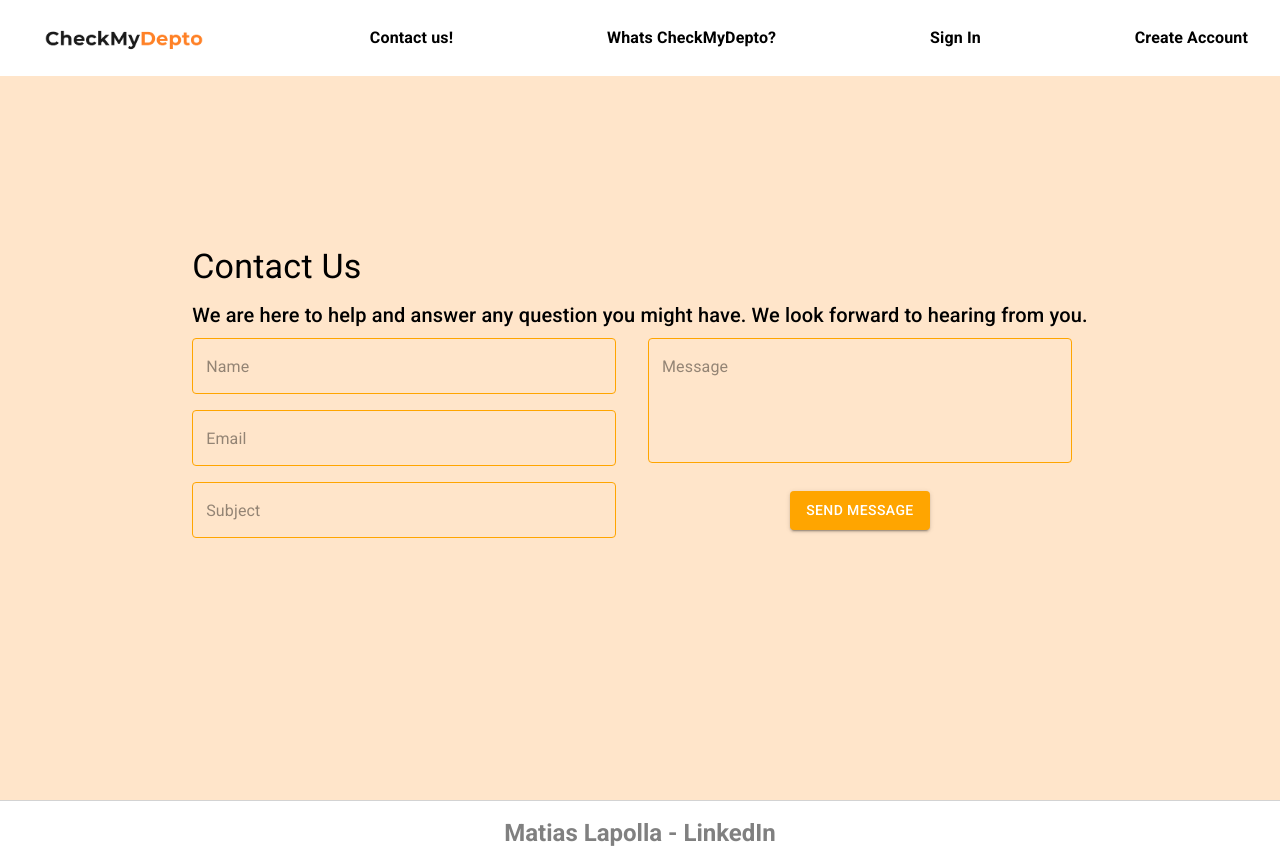
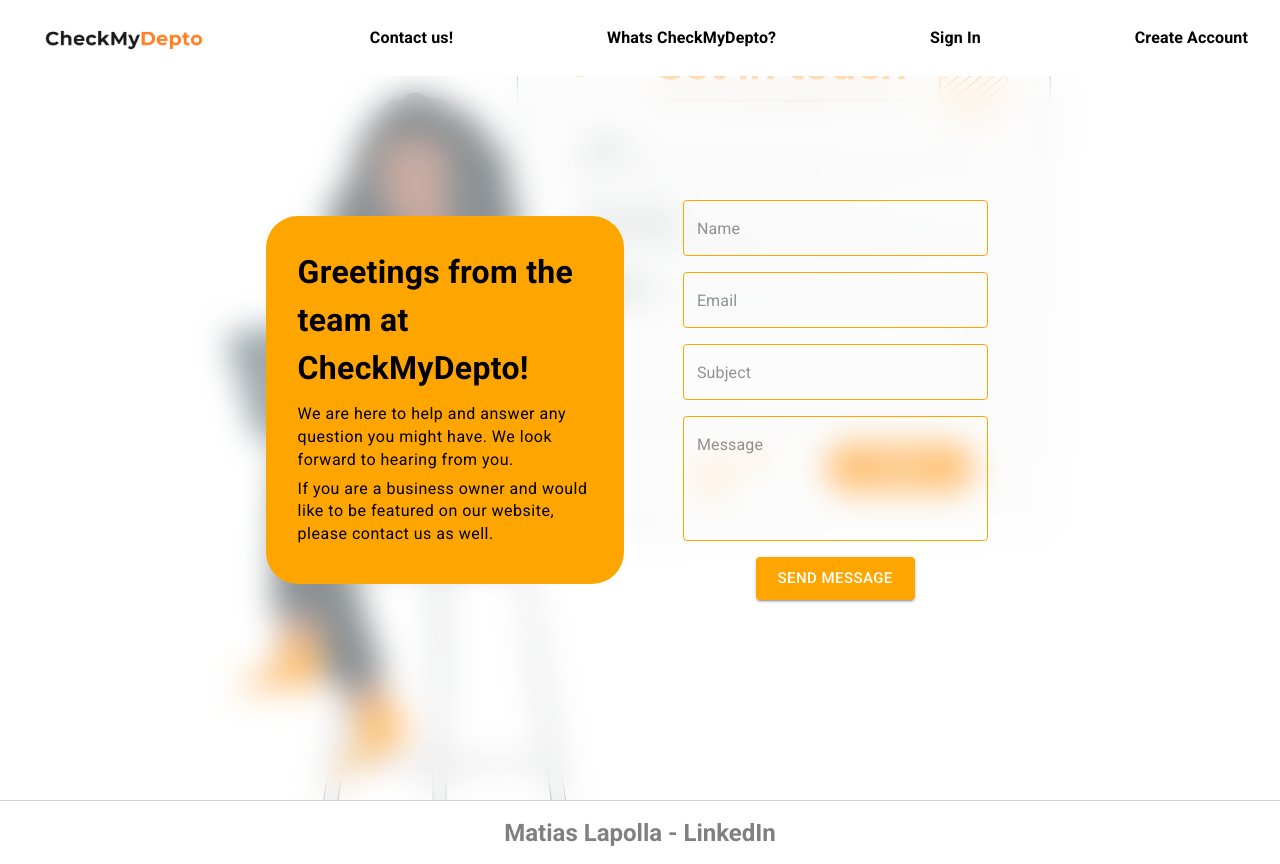
Before and after one commit to matiaslapolla/checkmydepto, a React (Create React App) app: page /contact in a window 1280 px wide. Built offline with nearby package versions, Linux system fonts and the light colour scheme.

Commit message:
updated contact page

```diff
--- a/package.json
+++ b/package.json
@@ -42,5 +42,8 @@
       "last 1 firefox version",
       "last 1 safari version"
     ]
+  },
+  "devDependencies": {
+    "prettier": "3.0.3"
   }
 }
--- a/src/Pages/Contact/index.js
+++ b/src/Pages/Contact/index.js
@@ -1,112 +1,209 @@
-import { Button, Grid, TextField, Typography } from '@mui/material'
-import React, { useState } from 'react'
+import { Button, Grid, TextField, Typography } from '@mui/material';
+import React, { useState } from 'react';
+import getInTouch from '../../Assets/get_in_touch_pana.png';
 
 const textStyleObject = {
-  "& .MuiOutlinedInput-root .MuiOutlinedInput-notchedOutline": {
-    borderColor: "orange",
+	'& .MuiOutlinedInput-root .MuiOutlinedInput-notchedOutline': {
+		borderColor: 'orange',
 	},
-  "& .MuiOutlinedInput-root.Mui-focused .MuiOutlinedInput-notchedOutline": {
-    borderColor: "green",
+	'& .MuiOutlinedInput-root.Mui-focused .MuiOutlinedInput-notchedOutline': {
+		borderColor: 'green',
 	},
-  "& .MuiOutlinedInput-input": {
-    color: "black",
+	'& .MuiOutlinedInput-input': {
+		color: 'black',
 	},
-  "& .MuiInputLabel-outlined": {
-    color: "black",
+	'& .MuiInputLabel-outlined': {
+		color: 'black',
 	},
-  "&:hover .MuiOutlinedInput-input": {
-    color: "black",
+	'&:hover .MuiOutlinedInput-input': {
+		color: 'black',
 	},
-  "&:hover .MuiInputLabel-outlined": {
-    color: "green",
+	'&:hover .MuiInputLabel-outlined': {
+		color: 'green',
 	},
-  "& .MuiOutlinedInput-root.Mui-focused .MuiOutlinedInput-input": {
-    color: "green",
+	'& .MuiOutlinedInput-root.Mui-focused .MuiOutlinedInput-input': {
+		color: 'green',
 	},
-  "& .MuiInputLabel-outlined.Mui-focused": {
-    color: "green",
+	'& .MuiInputLabel-outlined.Mui-focused': {
+		color: 'green',
 	},
-  "&:hover .MuiOutlinedInput-root .MuiOutlinedInput-notchedOutline": {
-    borderColor: "green",
+	'&:hover .MuiOutlinedInput-root .MuiOutlinedInput-notchedOutline': {
+		borderColor: 'green',
 	},
-}
-
+};
 
 const Contact = () => {
-
 	const [contactForm, setContactForm] = useState({
-    name: "",
-    email: "",
-    subject: "",
-    message: "",
-  })
+		name: '',
+		email: '',
+		subject: '',
+		message: '',
+	});
 
 	const handleSubmit = (e) => {
-    e.preventDefault()
-    alert("Message Sent")
-  }
+		e.preventDefault();
+		alert('Message Sent');
+	};
 
 	const handleChange = (e) => {
 		setContactForm({
 			...contactForm,
-      [e.target.name]: e.target.value
-    })
-  }
-
+			[e.target.name]: e.target.value,
+		});
+	};
 
 	return (
 		<Grid
 			container
-      direction="column"
-      justifyContent="center"
-      alignItems="center"
+			direction='column'
+			justifyContent='center'
+			alignItems='center'
 			sx={{
-        backgroundColor: '#FF800035',
+				backgroundImage: `url(${getInTouch})`,
+				backgroundRepeat: 'no-repeat',
+				backgroundPosition: 'center',
+				backgroundSize: 1000,
+				backgroundBlendMode: 'multiply',
 				minHeight: '100vh',
+			}}>
+			<Grid
+				container
+				alignItems={'center'}
+				justifyContent={'center'}
+				sx={{
+					backdropFilter: 'blur(16px)',
+					minHeight: '100vh',
+					minWidth: '100vw',
+					backgroundColor: '#FFFFFF75',
+				}}>
+				<Grid
+					container
+					flexDirection={{ xs: 'column', sm: 'row', md: 'row' }}
+					justifyContent={'center'}
+					alignItems={'center'}
+					maxWidth={{
+						xs: '100%',
+						sm: '80%',
+						md: '70%',
 					}}
-    >
-      <Grid item>
-        <form onSubmit={handleSubmit}>
-          <Typography variant="h4" sx={{ color: 'black' }} gutterBottom>
-            Contact Us
+					gap='2rem'>
+					<Grid
+						container
+						maxWidth={{
+							xs: '85%',
+							md: '40%',
+						}}
+						flexDirection={'column'}
+						backgroundColor={'orange'}
+						padding={'2rem'}
+						borderRadius={'2rem'}>
+						<Typography
+							fontSize={'2rem'}
+							fontWeight={'bold'}
+							color={'black'}
+							gutterBottom>
+							Greetings from the team at CheckMyDepto!
 						</Typography>
-          <Typography variant="h6" sx={{ color: '#black' }} gutterBottom>
-            We are here to help and answer any question you might have. We look forward to hearing from you.
+						<Typography
+							variant='body2'
+							fontSize={'1rem'}
+							sx={{ color: 'black' }}
+							letterSpacing={0.5}
+							gutterBottom>
+							We are here to help and answer any question you
+							might have. We look forward to hearing from you.
 						</Typography>
-          <Grid container spacing={2} flexDirection={{
-            xs: "column",
-            sm: "column",
-            md: "row",
+						<Typography
+							variant='body2'
+							fontSize={'1rem'}
+							sx={{ color: 'black' }}
+							letterSpacing={0.5}
+							gutterBottom>
+							If you are a business owner and would like to be
+							featured on our website, please contact us as well.
+						</Typography>
+					</Grid>
+					<Grid
+						container
+						item
+						justifyContent={'center'}
+						maxWidth={{
+							xs: '85%',
+							md: '40%',
 						}}>
-            <Grid container p={1} xs={12} sm={12} md={6} flexDirection={"column"}>
-              <Grid item p={1}>
-                <TextField name="name" onChange={handleChange} fullWidth placeholder="Name" sx={textStyleObject} />
+						<form
+							onSubmit={handleSubmit}
+							style={{
+								display: 'flex',
+								width: '85%',
+							}}>
+							<Grid
+								container
+								gap={2}
+								flexDirection={'column'}
+								width={'100%'}>
+								<Grid
+									container
+									justifyContent={'space-between'}
+									gap={2}
+									flexDirection={'column'}>
+									<TextField
+										name='name'
+										onChange={handleChange}
+										fullWidth
+										placeholder='Name'
+										sx={textStyleObject}
+									/>
+									<TextField
+										name='email'
+										onChange={handleChange}
+										fullWidth
+										required
+										placeholder='Email'
+										sx={textStyleObject}
+									/>
+									<TextField
+										name='subject'
+										onChange={handleChange}
+										fullWidth
+										placeholder='Subject'
+										sx={textStyleObject}
+									/>
 								</Grid>
-              <Grid item p={1}>
-                <TextField name="email" onChange={handleChange} required fullWidth placeholder="Email" sx={textStyleObject} />
-              </Grid>
-              <Grid item p={1}>
-                <TextField name="subject" onChange={handleChange} fullWidth placeholder="Subject" sx={textStyleObject} />
-              </Grid>
-            </Grid>
-
-            <Grid container p={1} xs={12} sm={12} md={6} justifyContent={"center"}>
-              <Grid item xs={12} p={1}>
-                <TextField name="message" onChange={handleChange} fullWidth required placeholder="Message" multiline rows={4} sx={textStyleObject} />
-              </Grid>
-              <Grid container justifyContent={"center"} p={2}>
-                <Button variant='contained' sx={{
-                  backgroundColor: "orange", "&:hover": {
-                    backgroundColor: "green",
-                  }
-                }} type="submit">Send Message</Button>
-              </Grid>
+								<Grid
+									container
+									gap={2}
+									justifyContent={'center'}>
+									<TextField
+										name='message'
+										onChange={handleChange}
+										fullWidth
+										required
+										placeholder='Message'
+										multiline
+										rows={4}
+										sx={textStyleObject}
+									/>
+									<Button
+										variant='contained'
+										type='submit'
+										size='large'
+										sx={{
+											backgroundColor: 'orange',
+											'&:hover': {
+												backgroundColor: 'green',
+											},
+										}}>
+										Send Message
+									</Button>
 								</Grid>
 							</Grid>
 						</form>
 					</Grid>
 				</Grid>
-  )
-}
+			</Grid>
+		</Grid>
+	);
+};
 
-export default Contact
+export default Contact;
```
Also changed, not shown: src/Pages/About/index.js (+114 -66 lines), src/Assets/get_in_touch_pana.png (added), 1 other file (tests, documents, lock files or other folders). Lines whose indentation alone changed are shown as unchanged.
